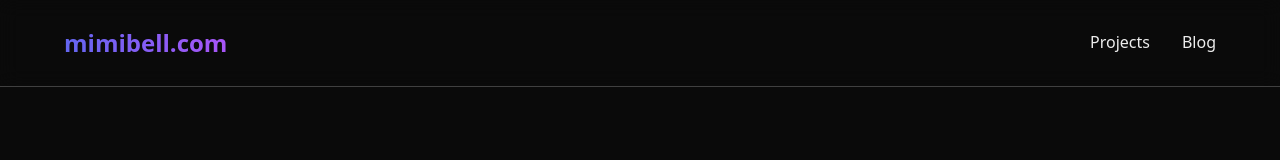
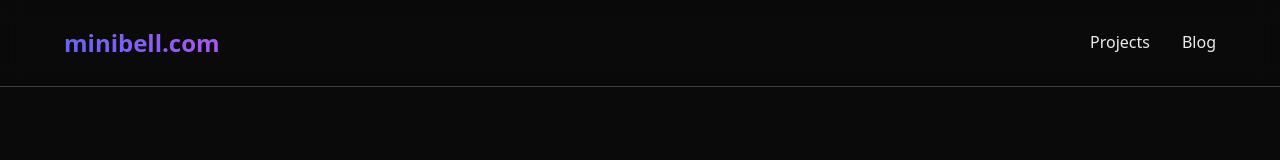
Before and after one commit to minibell7/minibell-site, a Next.js app: page / in a window 1280 px wide. Shown: the top 160 px of the page. Built offline with nearby package versions, Linux system fonts and the light colour scheme.

Commit message:
Fix site name and trigger deployment

```diff
--- a/src/app/layout.tsx
+++ b/src/app/layout.tsx
@@ -4,7 +4,7 @@ import Header from "@/components/Header";
 import Footer from "@/components/Footer";
 
 export const metadata: Metadata = {
-  title: "mimibell.com",
+  title: "minibell.com",
   description: "Showcase of my PWAs and Blog",
 };
 
--- a/src/components/Header.tsx
+++ b/src/components/Header.tsx
@@ -7,7 +7,7 @@ export default function Header() {
       <div className="container">
         <nav className={styles.nav}>
           <Link href="/" className={styles.logo}>
-            mimibell.com
+            minibell.com
           </Link>
           <ul className={styles.links}>
             <li><Link href="/projects">Projects</Link></li>
```
Also changed, not shown: .agent/workflows/vercel_troubleshooting.md (added), 1 other file (tests, documents, lock files or other folders).
